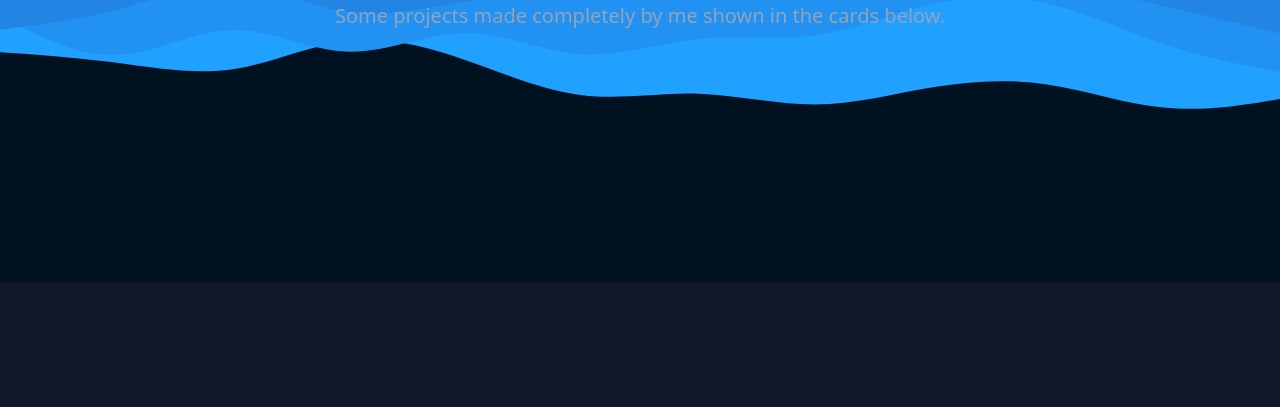
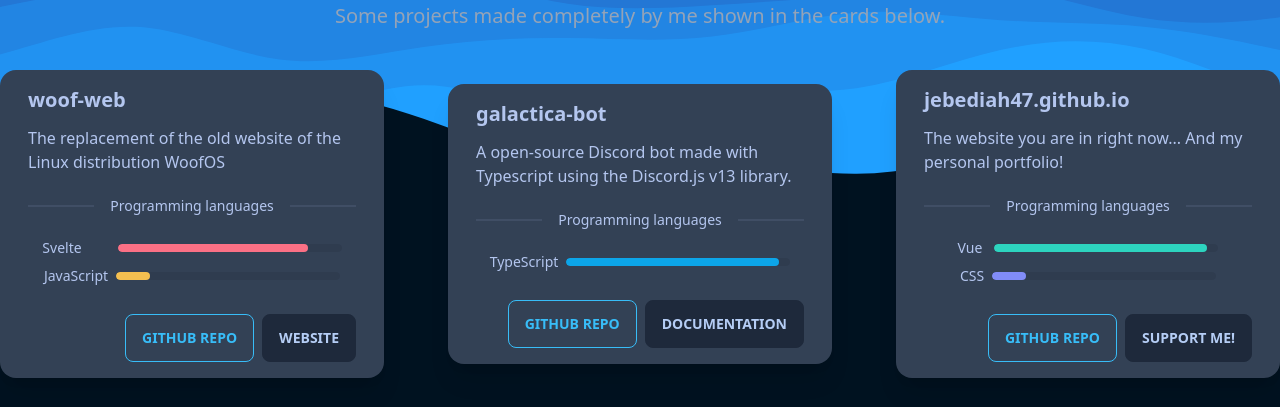
Before and after one commit to jebediah47/jebediah47-portfolio-archive, a Nuxt app: page / in a window 1280 px wide. Shown: the part 2110-2517 px from the top of the page. Before the commit the page ends 2392 px from the top, so only its background shows below. Built offline with nearby package versions, Linux system fonts and the light colour scheme.

Commit message:
Added projects

```diff
--- /dev/null
+++ b/components/GalacticaBot.vue
@@ -0,0 +1,30 @@
+<template>
+  <div class="card card-compact w-96 bg-slate-700 shadow-xl">
+    <div class="card-body mx-3">
+      <h2 class="card-title">galactica-bot</h2>
+      <p class="text-base">
+        A open-source Discord bot made with Typescript using the Discord.js v13
+        library.
+      </p>
+      <div class="divider">Programming languages</div>
+      <div class="flex flex-row justify-center items-center mb-5">
+        <h1>TypeScript</h1>
+        <progress
+          class="progress progress-info w-56 ml-2"
+          value="95"
+          max="100"
+        ></progress>
+      </div>
+      <div class="card-actions justify-end">
+        <NuxtLink
+          to="https://github.com/jebediah47/galactica-bot"
+          class="btn btn-primary btn-outline"
+          >GitHub Repo</NuxtLink
+        >
+        <NuxtLink to="https://galacticabot.vercel.app" class="btn"
+          >Documentation</NuxtLink
+        >
+      </div>
+    </div>
+  </div>
+</template>
--- a/components/Hero.vue
+++ b/components/Hero.vue
@@ -20,7 +20,12 @@
           I specialize in the development of full-stack Node and Python
           applications.
         </p>
-        <button class="btn btn-primary">Projects</button>
+        <button
+          @click="scrollToElement('projects__element')"
+          class="btn btn-primary"
+        >
+          Projects
+        </button>
         <label for="github-redirect-modal" class="btn modal-button ml-3"
           >My GitHub</label
         >
--- a/components/Navbar.vue
+++ b/components/Navbar.vue
@@ -1,5 +1,5 @@
 <template>
-  <div class="navbar sticky top-0 z-50 backdrop-blur-xl">
+  <div class="navbar sticky top-0 z-50 backdrop-blur-xl outline-slate-900">
     <div class="navbar-start">
       <!-- Mobile view -->
       <div class="dropdown">
@@ -28,7 +28,7 @@
           <!-- Mobile menu buttons -->
           <li><a @click="scrollToElement('hero__element')">About Me</a></li>
           <li><a @click="scrollToElement('skills__element')">Skills</a></li>
-          <li><a>Projects</a></li>
+          <li><a @click="scrollToElement('projects__element')">Projects</a></li>
         </ul>
       </div>
       <!-- Cross-platform logo -->
@@ -43,7 +43,7 @@
         <!-- Desktop menu buttons -->
         <li><a @click="scrollToElement('hero__element')">About Me</a></li>
         <li><a @click="scrollToElement('skills__element')">Skills</a></li>
-        <li><a>Projects</a></li>
+        <li><a @click="scrollToElement('projects__element')">Projects</a></li>
       </ul>
     </div>
     <!-- Button on the end of the navbar -->
--- /dev/null
+++ b/components/Portfolio.vue
@@ -0,0 +1,37 @@
+<template>
+  <div class="card card-compact w-96 bg-slate-700 shadow-xl">
+    <div class="card-body mx-3">
+      <h2 class="card-title">jebediah47.github.io</h2>
+      <p class="text-base">
+        The website you are in right now... And my personal portfolio!
+      </p>
+      <div class="divider">Programming languages</div>
+      <div class="flex flex-row justify-center items-center">
+        <h1>Vue</h1>
+        <progress
+          class="progress progress-success w-56 ml-3"
+          value="95"
+          max="100"
+        ></progress>
+      </div>
+      <div class="flex flex-row justify-center items-center mb-5">
+        <h1>CSS</h1>
+        <progress
+          class="progress progress-secondary w-56 ml-2"
+          value="15"
+          max="100"
+        ></progress>
+      </div>
+      <div class="card-actions justify-end">
+        <NuxtLink
+          to="https://github.com/jebediah47/jebediah47.github.io"
+          class="btn btn-primary btn-outline"
+          >GitHub Repo</NuxtLink
+        >
+        <NuxtLink to="https://woof-os.github.io" class="btn"
+          >Support me!</NuxtLink
+        >
+      </div>
+    </div>
+  </div>
+</template>
--- a/components/Projects.vue
+++ b/components/Projects.vue
@@ -23,9 +23,20 @@
           class="space-y-10 md:space-y-0 md:grid md:grid-cols-2 md:gap-x-8 md:gap-y-10"
         ></dl>
       </div>
-      <div
-        class="flex flex-wrap lg:flex-nowrap justify-center items-center"
-      ></div>
+      <div class="flex flex-wrap lg:flex-nowrap justify-center items-center">
+        <!-- Woof web card -->
+        <div class="mx-8">
+          <WoofWeb />
+        </div>
+        <!-- Galactica bot card -->
+        <div class="mx-8">
+          <GalacticaBot />
+        </div>
+        <!-- Portfolio card -->
+        <div class="mx-8">
+          <Portfolio />
+        </div>
+      </div>
     </div>
   </div>
 </template>
--- /dev/null
+++ b/components/WoofWeb.vue
@@ -0,0 +1,35 @@
+<template>
+  <div class="card card-compact w-96 bg-slate-700 shadow-xl">
+    <div class="card-body mx-3">
+      <h2 class="card-title">woof-web</h2>
+      <p class="text-base">
+        The replacement of the old website of the Linux distribution WoofOS
+      </p>
+      <div class="divider">Programming languages</div>
+      <div class="flex flex-row justify-center items-center">
+        <h1>Svelte</h1>
+        <progress
+          class="progress progress-error w-56 ml-9"
+          value="85"
+          max="100"
+        ></progress>
+      </div>
+      <div class="flex flex-row justify-center items-center mb-5">
+        <h1>JavaScript</h1>
+        <progress
+          class="progress progress-warning w-56 ml-2"
+          value="15"
+          max="100"
+        ></progress>
+      </div>
+      <div class="card-actions justify-end">
+        <NuxtLink
+          to="https://github.com/jebediah47/woof-web"
+          class="btn btn-primary btn-outline"
+          >GitHub Repo</NuxtLink
+        >
+        <NuxtLink to="https://woof-os.github.io" class="btn">Website</NuxtLink>
+      </div>
+    </div>
+  </div>
+</template>
```
